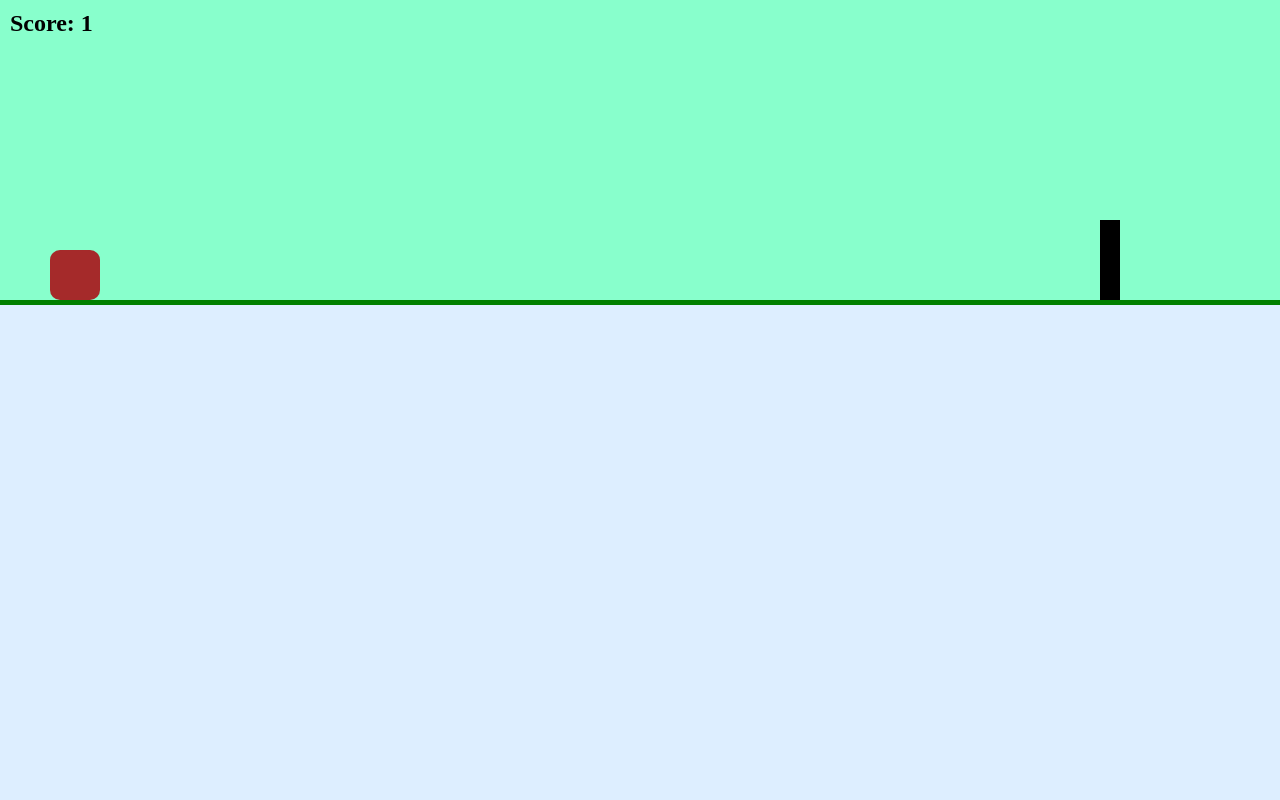
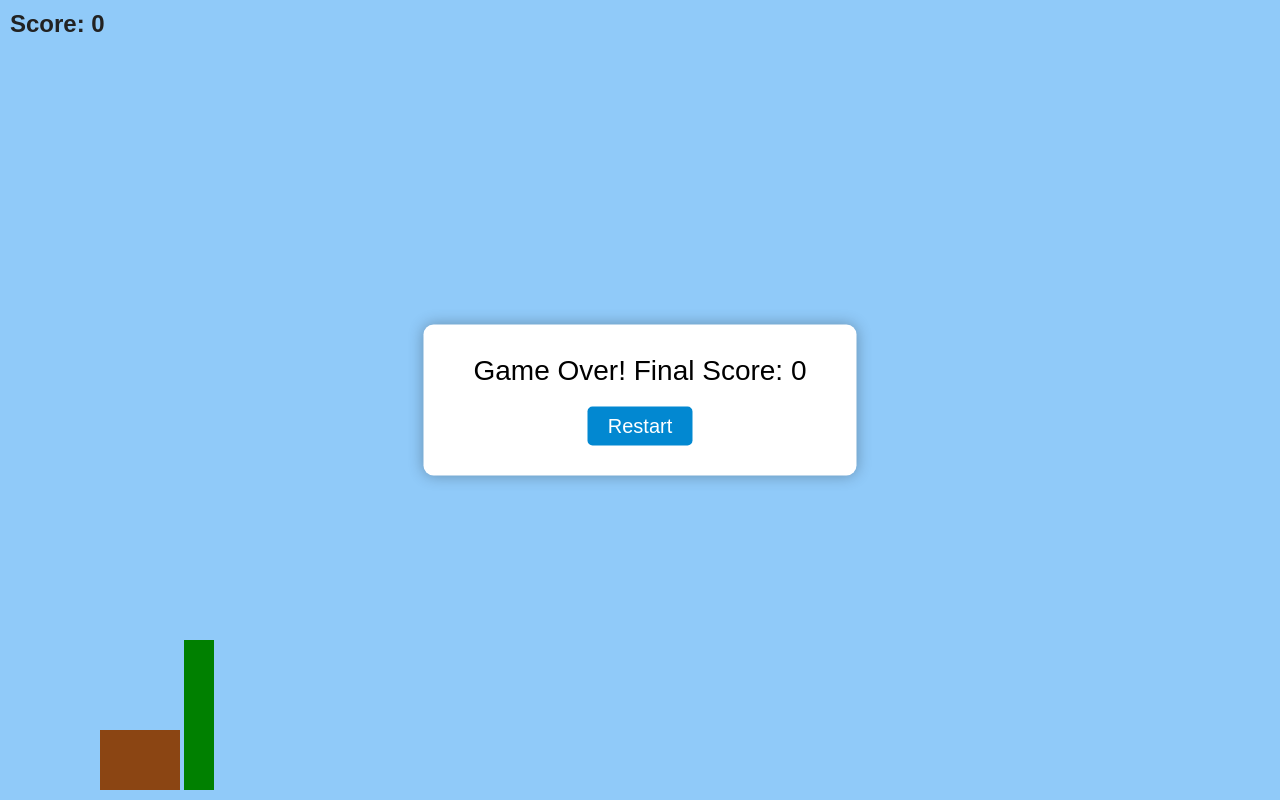
Before and after one commit to Sankalp1985/horsegame, a plain HTML site: page index.html in a window 1280 px wide. Drawn offline with Linux system fonts and the light colour scheme.

Commit message:
Add files via upload

```diff
--- a/index.html
+++ b/index.html
@@ -1,15 +1,63 @@
 <!DOCTYPE html>
 <html lang="en">
 <head>
-  <meta charset="UTF-8">
-  <title>Horse Rider Game</title>
-  <link rel="stylesheet" href="style.css">
+  <meta charset="UTF-8" />
+  <meta name="viewport" content="width=device-width, initial-scale=1" />
+  <title>Horse Jump Game</title>
+  <style>
+    body {
+      margin: 0;
+      overflow: hidden;
+      background: #e0f7fa;
+      font-family: Arial, sans-serif;
+    }
+    #gameCanvas {
+      display: block;
+      background: #90caf9;
+    }
+    #scoreBoard {
+      position: fixed;
+      top: 10px;
+      left: 10px;
+      font-size: 24px;
+      font-weight: bold;
+      color: #222;
+    }
+    #gameOverScreen {
+      position: fixed;
+      top: 50%;
+      left: 50%;
+      transform: translate(-50%, -50%);
+      background: white;
+      padding: 30px 50px;
+      text-align: center;
+      font-size: 28px;
+      border-radius: 10px;
+      display: none;
+      box-shadow: 0 0 15px rgba(0,0,0,0.3);
+    }
+    #restartBtn {
+      margin-top: 20px;
+      font-size: 20px;
+      padding: 8px 20px;
+      cursor: pointer;
+      border: none;
+      border-radius: 5px;
+      background-color: #0288d1;
+      color: white;
+    }
+  </style>
 </head>
 <body>
-  <div class="game">
-    <div id="horse"></div>
-    <div id="pole"></div>
-  </div>
-  <script src="script.js"></script>
+
+<div id="scoreBoard">Score: 0</div>
+<canvas id="gameCanvas"></canvas>
+
+<div id="gameOverScreen">
+  <div id="gameOverText">Game Over! Final Score: 0</div>
+  <button id="restartBtn">Restart</button>
+</div>
+
+<script src="script.js"></script>
 </body>
 </html>
--- a/script.js
+++ b/script.js
@@ -1,50 +1,186 @@
-const horse = document.getElementById("horse");
-const pole = document.getElementById("pole");
+const canvas = document.getElementById('gameCanvas');
+const ctx = canvas.getContext('2d');
+const scoreBoard = document.getElementById('scoreBoard');
+const gameOverScreen = document.getElementById('gameOverScreen');
+const gameOverText = document.getElementById('gameOverText');
+const restartBtn = document.getElementById('restartBtn');
+
+let width, height;
+
+function resize() {
+  width = window.innerWidth;
+  height = window.innerHeight;
+  canvas.width = width;
+  canvas.height = height;
+}
+resize();
+window.addEventListener('resize', resize);
+
+// Load sounds
+const bgMusic = new Audio('https://cdn.pixabay.com/download/audio/2021/12/19/audio_2c405abffb.mp3?filename=happy-background-music-2689.mp3');
+bgMusic.loop = true;
+bgMusic.volume = 0.3;
+
+const horseRunSound = new Audio('https://cdn.pixabay.com/download/audio/2021/08/04/audio_325d9d1bcf.mp3?filename=horse-hoof-beats-14211.mp3');
+horseRunSound.loop = true;
+horseRunSound.volume = 0.5;
+
+const horseWhiningSound = new Audio('https://cdn.pixabay.com/download/audio/2022/03/23/audio_3b4289b65a.mp3?filename=horse-whinny-39410.mp3');
+horseWhiningSound.volume = 0.8;
+
+// Game variables
+let horse = {
+  width: 80,
+  height: 60,
+  x: 100,
+  y: height - 60 - 10, // 10 px from bottom
+  velocityY: 0,
+  gravity: 1,
+  isJumping: false,
+  jumpStrength: -20
+};
+
+let pole = {
+  width: 30,
+  height: 150,
+  x: width,
+  y: height - 150 - 10
+};
 
 let score = 0;
-const scoreBoard = document.createElement("div");
-scoreBoard.style.position = "absolute";
-scoreBoard.style.top = "10px";
-scoreBoard.style.left = "10px";
-scoreBoard.style.fontSize = "24px";
-scoreBoard.style.fontWeight = "bold";
-scoreBoard.innerText = "Score: 0";
-document.body.appendChild(scoreBoard);
+let gameOver = false;
 
-function jump() {
-  if (!horse.classList.contains("jump")) {
-    horse.classList.add("jump");
-    setTimeout(() => horse.classList.remove("jump"), 500);
+function resetGame() {
+  horse.y = height - horse.height - 10;
+  horse.velocityY = 0;
+  horse.isJumping = false;
+
+  pole.x = width;
+
+  score = 0;
+  gameOver = false;
+  scoreBoard.textContent = 'Score: 0';
+  gameOverScreen.style.display = 'none';
+
+  // Start background music and horse run sound
+  playSounds();
+
+  requestAnimationFrame(gameLoop);
+}
+
+function playSounds() {
+  // Play background music and running sound
+  bgMusic.play().catch(() => {});
+  horseRunSound.play().catch(() => {});
+}
+
+function stopSounds() {
+  bgMusic.pause();
+  bgMusic.currentTime = 0;
+  horseRunSound.pause();
+  horseRunSound.currentTime = 0;
+}
+
+function playWhiningSound() {
+  horseWhiningSound.play().catch(() => {});
+}
+
+// Draw horse (brown rectangle)
+function drawHorse() {
+  ctx.fillStyle = '#8b4513';
+  ctx.fillRect(horse.x, horse.y, horse.width, horse.height);
+}
+
+// Draw pole (green rectangle)
+function drawPole() {
+  ctx.fillStyle = 'green';
+  ctx.fillRect(pole.x, pole.y, pole.width, pole.height);
+}
+
+// Update horse position and physics
+function updateHorse() {
+  if (horse.isJumping) {
+    horse.velocityY += horse.gravity;
+    horse.y += horse.velocityY;
+
+    if (horse.y > height - horse.height - 10) {
+      horse.y = height - horse.height - 10;
+      horse.velocityY = 0;
+      horse.isJumping = false;
+    }
   }
 }
 
-document.addEventListener("keydown", (e) => {
-  if (e.code === "Space") {
-    jump();
+// Update pole position
+function updatePole() {
+  pole.x -= 8;
+
+  if (pole.x + pole.width < 0) {
+    pole.x = width + Math.random() * 200;
+    score++;
+    scoreBoard.textContent = 'Score: ' + score;
+  }
+}
+
+// Check collision
+function checkCollision() {
+  let horseBottom = horse.y + horse.height;
+  let poleTop = pole.y;
+  let horizontalOverlap = horse.x < pole.x + pole.width && horse.x + horse.width > pole.x;
+
+  if (horizontalOverlap && horseBottom > poleTop) {
+    gameOver = true;
+
+    // Stop bg & run sounds
+    stopSounds();
+
+    // Play whining sound once
+    playWhiningSound();
+  }
+}
+
+// Clear canvas
+function clear() {
+  ctx.clearRect(0, 0, width, height);
+}
+
+// Main game loop
+function gameLoop() {
+  if (gameOver) {
+    gameOverText.textContent = `Game Over! Final Score: ${score}`;
+    gameOverScreen.style.display = 'block';
+    return;
+  }
+
+  clear();
+  drawHorse();
+  drawPole();
+  updateHorse();
+  updatePole();
+  checkCollision();
+
+  requestAnimationFrame(gameLoop);
+}
+
+// Controls: jump on space or tap
+window.addEventListener('keydown', e => {
+  if ((e.code === 'Space' || e.key === ' ') && !horse.isJumping && !gameOver) {
+    horse.isJumping = true;
+    horse.velocityY = horse.jumpStrength;
+  }
+});
+canvas.addEventListener('touchstart', e => {
+  e.preventDefault();
+  if (!horse.isJumping && !gameOver) {
+    horse.isJumping = true;
+    horse.velocityY = horse.jumpStrength;
   }
 });
 
-let polePosition = -20;
+// Restart button
+restartBtn.addEventListener('click', () => {
+  resetGame();
+});
 
-function movePole() {
-  polePosition += 5;
-  pole.style.right = `${polePosition}px`;
-
-  const poleLeft = window.innerWidth - polePosition;
-  const horseBottom = parseInt(window.getComputedStyle(horse).getPropertyValue("bottom"));
-
-  if (poleLeft < 100 && poleLeft > 50 && horseBottom < 10) {
-    alert("Game Over! Final Score: " + score);
-    location.reload();
-  }
-
-  if (polePosition > window.innerWidth + 20) {
-    polePosition = -20; // Reset pole position
-    score++;
-    scoreBoard.innerText = "Score: " + score;
-  }
-
-  requestAnimationFrame(movePole);
-}
-
-movePole();
+// Start game first time
+resetGame();
--- a/style.css
+++ b/style.css
@@ -1,43 +1,10 @@
 body {
   margin: 0;
   overflow: hidden;
-  background: #def;
+  background-color: #7fffd4; /* light aqua */
 }
 
-.game {
-  position: relative;
-  width: 100vw;
-  height: 300px;
-  background: #8fc;
-  border-bottom: 5px solid green;
-  overflow: hidden;
+canvas {
+  display: block;
+  background-color: #7fffd4;
 }
-
-#horse {
-  width: 50px;
-  height: 50px;
-  background: brown;
-  position: absolute;
-  bottom: 0;
-  left: 50px;
-  border-radius: 10px;
-}
-
-#pole {
-  width: 20px;
-  height: 80px;
-  background: black;
-  position: absolute;
-  bottom: 0;
-  right: -20px;
-}
-
-.jump {
-  animation: jump 0.5s linear;
-}
-
-@keyframes jump {
-  0% { bottom: 0; }
-  50% { bottom: 100px; }
-  100% { bottom: 0; }
-}
```
